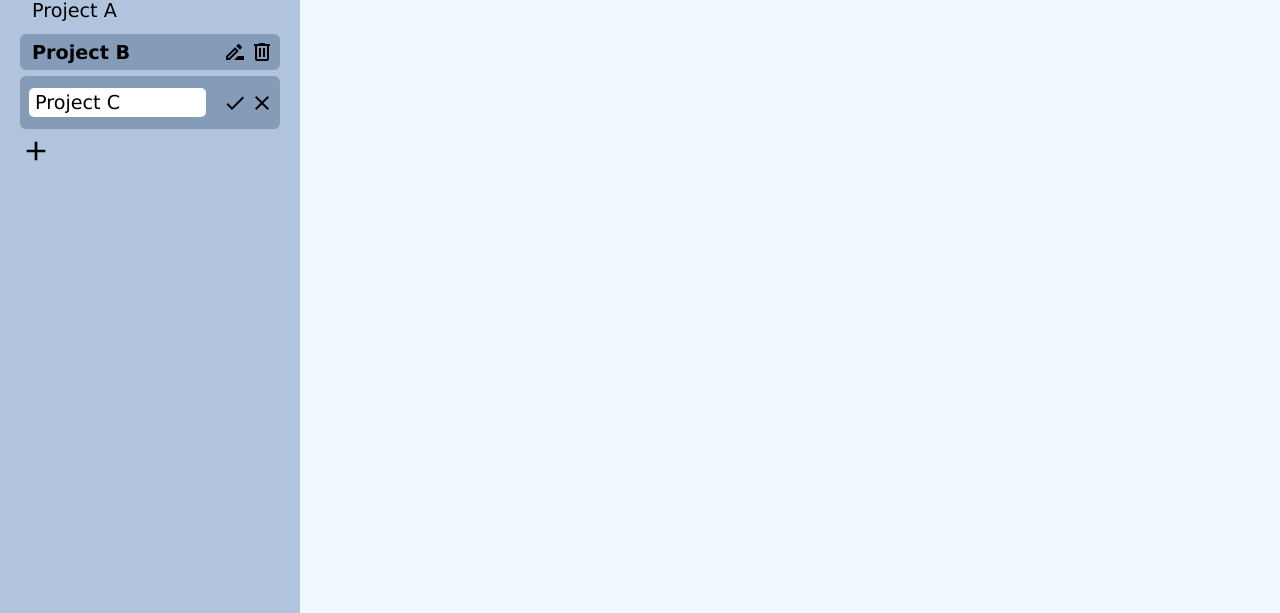
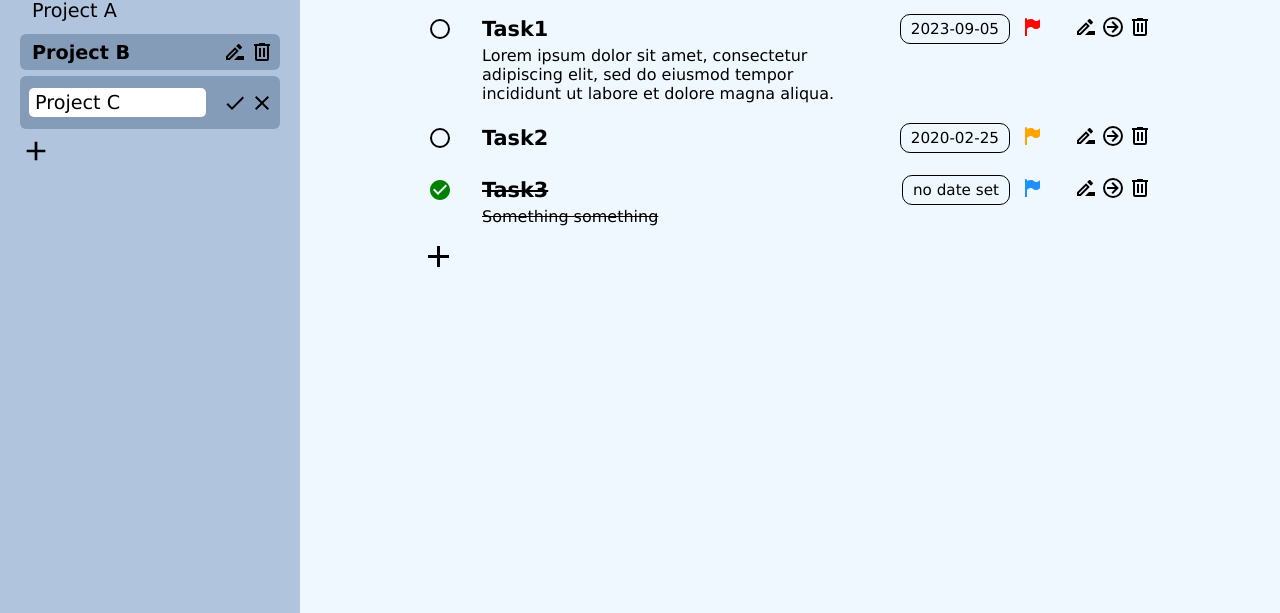
Before and after one commit to zoltan-antal/todo-list, a website built with webpack: page src/template.html in a window 1280 px wide. Shown: the part 187-800 px from the top of the page. Built offline with nearby package versions, Linux system fonts and the light colour scheme.

Commit message:
Style main

```diff
--- a/src/style.css
+++ b/src/style.css
@@ -152,7 +152,6 @@ body {
 }
 
 .add-project {
-  /* align-self: flex-end; */
   list-style: none;
 }
 
@@ -168,5 +167,129 @@ body {
 /* MAIN */
 
 .main {
+  display: flex;
+  flex-direction: column;
+  gap: 30px;
   background-color: aliceblue;
+  padding: 30px 10vw;
 }
+
+.main .title {
+  font-size: 2.4rem;
+}
+
+.todo-list {
+  /* flex-grow: 1; */
+  display: flex;
+  flex-direction: column;
+  justify-content: flex-start;
+  gap: 20px;
+}
+
+.todo {
+  display: grid;
+  grid-template-columns: auto 1fr auto auto;
+  grid-template-rows: auto;
+  grid-auto-rows: auto;
+  grid-template-areas:
+    "check title infos buttons"
+    ". description . .";
+  align-items: center;
+  column-gap: 30px;
+  row-gap: 2px;
+}
+
+.todo img {
+  width: 1.5rem;
+}
+
+.todo-check {
+  grid-area: check;
+  display: flex;
+  flex-direction: row;
+  align-items: center;
+  cursor: pointer;
+}
+
+.todo-check.checked img {
+  filter: invert(30%) sepia(60%) saturate(1731%) hue-rotate(90deg) brightness(96%) contrast(104%);
+}
+
+.todo-check.checked ~ .todo-title,
+.todo-check.checked ~ .todo-description {
+  text-decoration: line-through;
+}
+
+.todo-title {
+  grid-area: title;
+  font-size: 1.3rem;
+}
+
+.todo-description {
+  grid-area: description;
+  font-size: 1rem;
+}
+
+.todo-infos {
+  grid-area: infos;
+  display: flex;
+  flex-direction: row;
+  align-items: center;
+  gap: 10px;
+}
+
+.todo-info.date {
+  font-size: 0.95rem;
+  padding: 5px 10px;
+  border: 1px solid black;
+  border-radius: 10px;
+}
+
+.todo-info.priority.high {
+  filter: invert(17%) sepia(82%) saturate(7372%) hue-rotate(358deg) brightness(120%) contrast(114%);
+}
+
+.todo-info.priority.medium {
+  filter: invert(57%) sepia(87%) saturate(952%) hue-rotate(0deg) brightness(103%) contrast(104%);
+}
+
+.todo-info.priority.low {
+  filter: invert(60%) sepia(82%) saturate(4595%) hue-rotate(190deg) brightness(99%) contrast(103%);
+}
+
+.todo-buttons {
+  grid-area: buttons;
+  display: flex;
+  flex-direction: row;
+  align-items: center;
+  gap: 3px;
+}
+
+.todo-button {
+  cursor: pointer;
+}
+
+.todo-button:hover {
+  filter: invert(51%) sepia(2%) saturate(0%) hue-rotate(286deg) brightness(98%) contrast(93%);
+}
+
+.todo-button.delete:hover {
+  filter: invert(17%) sepia(82%) saturate(7372%) hue-rotate(358deg) brightness(120%) contrast(114%);
+}
+
+.add-todo {
+  /* align-self: flex-end; */
+  display: flex;
+  flex-direction: row;
+  align-items: center;
+  list-style: none;
+}
+
+.add-todo img {
+  cursor: pointer;
+  width: 1.3rem;
+}
+
+.add-todo img:hover {
+  filter: invert(60%) sepia(82%) saturate(4595%) hue-rotate(190deg) brightness(99%) contrast(103%);
+}
--- a/src/template.html
+++ b/src/template.html
@@ -53,7 +53,89 @@
     </ul>
   </div>
   <div class="main">
-
+    <h2 class="title">Project B</h2>
+    <ul class="todo-list">
+      <li class="todo">
+        <div class="todo-check unchecked">
+          <img src="assets/images/circle-outline.svg" alt="">
+        </div>
+        <h3 class="todo-title">Task1</h3>
+        <p class="todo-description">Lorem ipsum dolor sit amet, consectetur adipiscing elit, sed do eiusmod tempor incididunt ut labore et dolore magna aliqua.</p>
+        <div class="todo-infos">
+          <div class="todo-info date">
+            <time datetime="2023-09-05">2023-09-05</time>
+          </div>
+          <div class="todo-info priority high">
+            <img src="assets/images/flag-variant.svg" alt="">
+          </div>
+        </div>
+        <div class="todo-buttons">
+          <div class="todo-button edit">
+            <img src="assets/images/rename-outline.svg" alt="">
+          </div>
+          <div class="todo-button move">
+            <img src="assets/images/arrow-right-circle-outline.svg" alt="">
+          </div>
+          <div class="todo-button delete">
+            <img src="assets/images/trash-can-outline.svg" alt="">
+          </div>
+        </div>
+      </li>
+      <li class="todo">
+        <div class="todo-check unchecked">
+          <img src="assets/images/circle-outline.svg" alt="">
+        </div>
+        <h3 class="todo-title">Task2</h3>
+        <div class="todo-infos">
+          <div class="todo-info date">
+            <time datetime="2020-02-25">2020-02-25</time>
+          </div>
+          <div class="todo-info priority medium">
+            <img src="assets/images/flag-variant.svg" alt="">
+          </div>
+        </div>
+        <div class="todo-buttons">
+          <div class="todo-button edit">
+            <img src="assets/images/rename-outline.svg" alt="">
+          </div>
+          <div class="todo-button move">
+            <img src="assets/images/arrow-right-circle-outline.svg" alt="">
+          </div>
+          <div class="todo-button delete">
+            <img src="assets/images/trash-can-outline.svg" alt="">
+          </div>
+        </div>
+      </li>
+      <li class="todo">
+        <div class="todo-check checked">
+          <img src="assets/images/check-circle.svg" alt="">
+        </div>
+        <h3 class="todo-title">Task3</h3>
+        <p class="todo-description">Something something</p>
+        <div class="todo-infos">
+          <div class="todo-info date">
+            <time datetime="">no date set</time>
+          </div>
+          <div class="todo-info priority low">
+            <img src="assets/images/flag-variant.svg" alt="">
+          </div>
+        </div>
+        <div class="todo-buttons">
+          <div class="todo-button edit">
+            <img src="assets/images/rename-outline.svg" alt="">
+          </div>
+          <div class="todo-button move">
+            <img src="assets/images/arrow-right-circle-outline.svg" alt="">
+          </div>
+          <div class="todo-button delete">
+            <img src="assets/images/trash-can-outline.svg" alt="">
+          </div>
+        </div>
+      </li>
+      <li class="add-todo">
+        <img src="assets/images/plus-cropped.svg" alt="">
+      </li>
+    </ul>
   </div>
 </body>
 </html>
```
Also changed, not shown: src/assets/images/arrow-right-circle-outline.svg (added), src/assets/images/check-circle.svg (added), src/assets/images/circle-outline.svg (added), src/assets/images/flag-variant.svg (added), src/assets/images/plus-cropped.svg (added).
